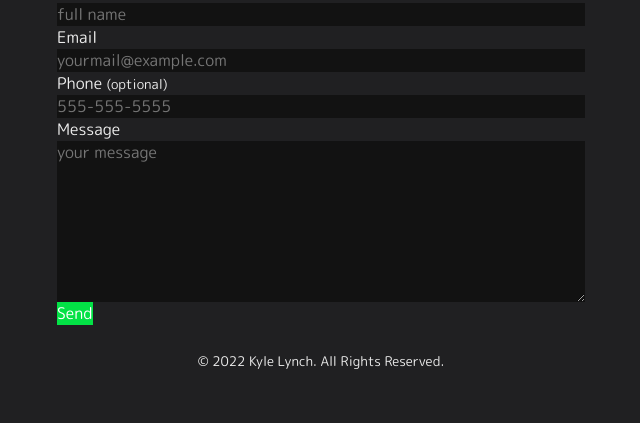
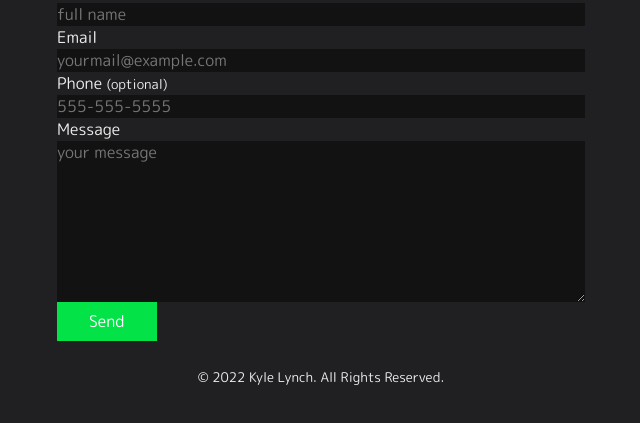
Before and after one commit to KyleKnolleLynch/portfolio, an Astro site: page /contact in a window 1280 px wide. Shown: the part 119-542 px from the top of the page, without its empty margins (319-959 px from the left). Built offline with nearby package versions, Linux system fonts and the light colour scheme; Astro itself is replaced by a stand-in of ours.

Commit message:
change contact-form button padding from open-props rems to pure css ems

```diff
--- a/src/pages/contact.astro
+++ b/src/pages/contact.astro
@@ -73,7 +73,7 @@
 
   .contact-form__btn {
     margin-top: var(--size-fluid-2);
-    padding: var(--size-2) var(--size-6);
+    padding: 0.5em 2em;
     background-color: hsl(var(--clr-accent));
     font-weight: var(--font-weight-7);
     border-radius: var(--radius-2);
```
